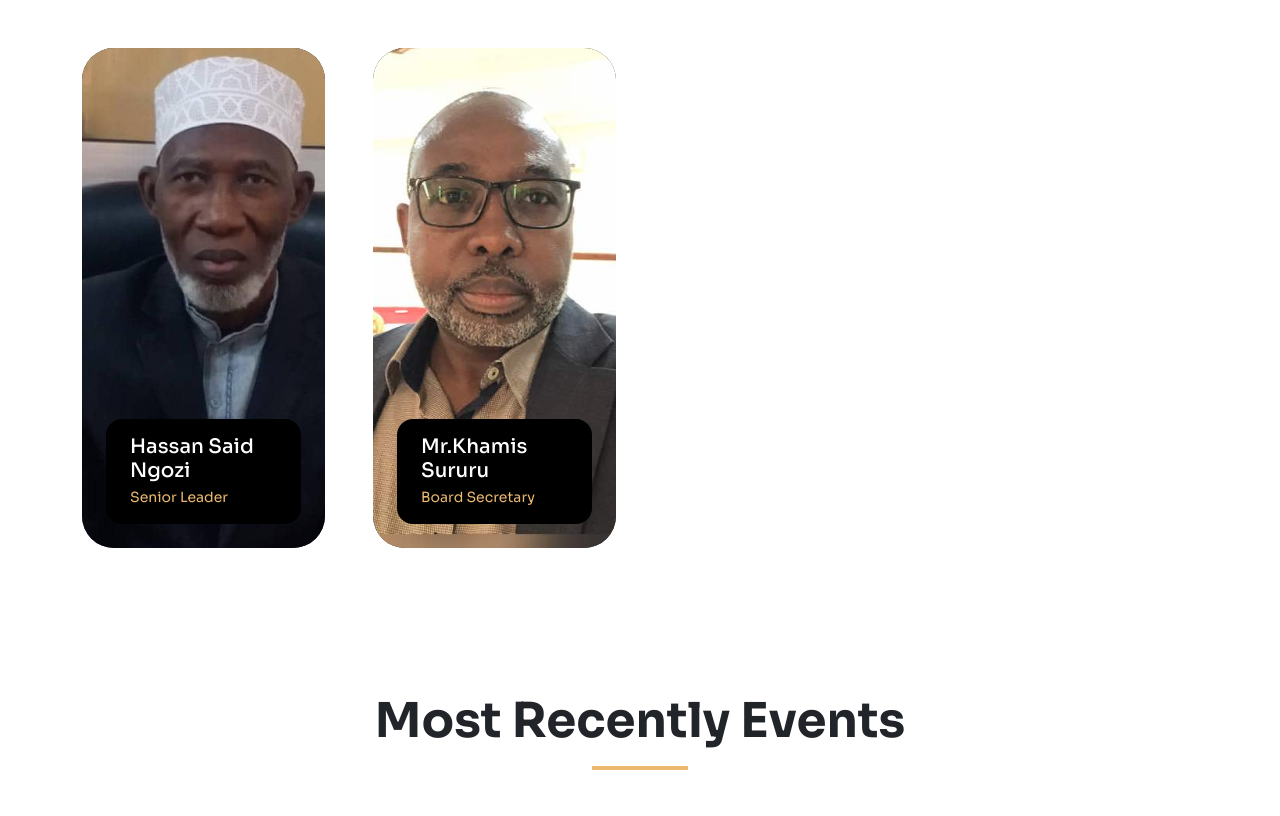
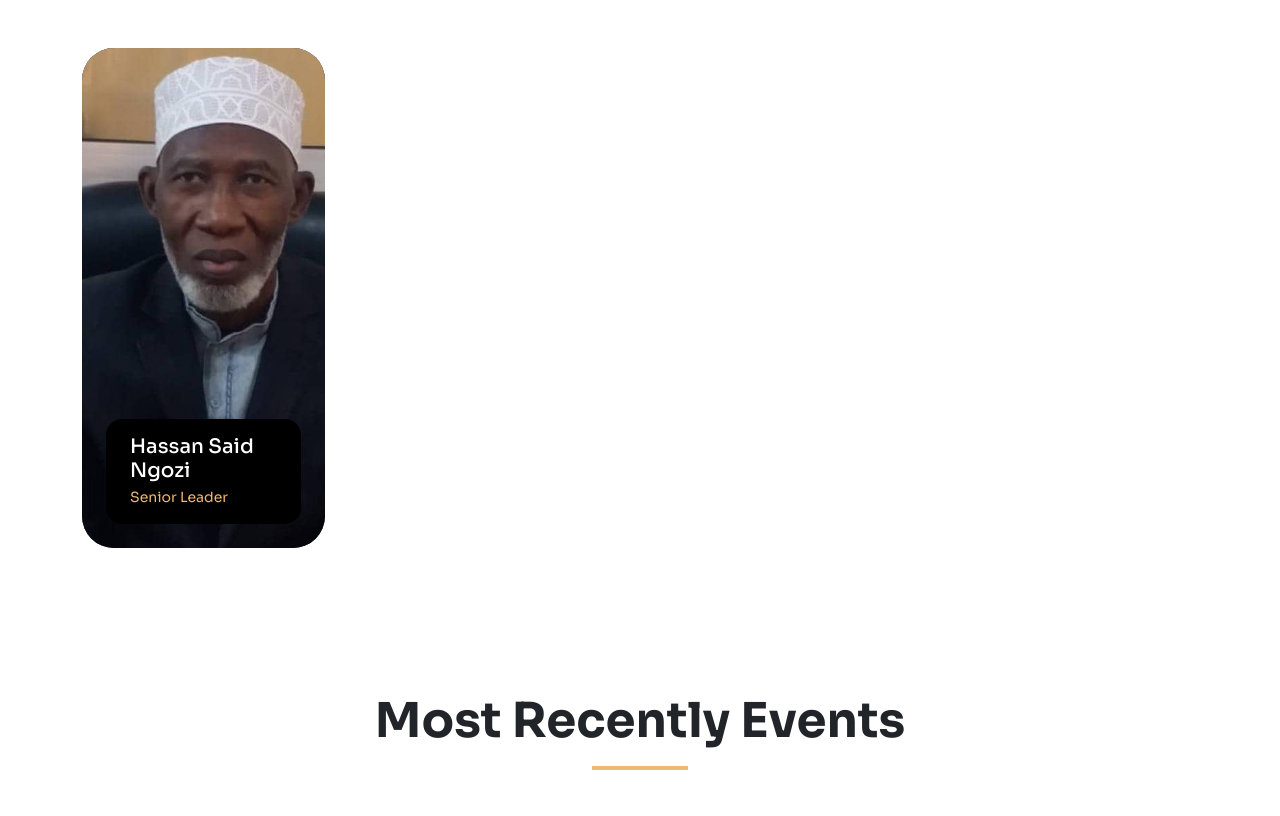
Before and after one commit to dawillygene/ZANEMA, a plain HTML site: page index.html in a window 1280 px wide. Shown: the part 5519-6335 px from the top of the page. Drawn offline with nearby package versions, Linux system fonts and the light colour scheme; animation ran at ten frames a second; a web font is replaced by a local one.

Commit message:
removal of khamisi sururu

```diff
--- a/index.html
+++ b/index.html
@@ -596,7 +596,7 @@
             </div>
         </div>
 
-        <div class="col-lg-3 col-md-4 col-12">
+        <!-- <div class="col-lg-3 col-md-4 col-12">
             <div class="card text-bg-dark border-0 rounded-5 overflow-hidden" data-aos="zoom-in" data-aos-duration="1000">
                 <img src="img/bordMembers/Mr.Khamis Sururu.jpg" class="card-img" alt="lawyer" style="width: 100%; height: 500px; object-fit: cover;">
                 <div class="card-img-overlay d-flex align-items-end p-4">
@@ -606,7 +606,7 @@
                     </div>
                 </div>
             </div>
-        </div>
+        </div> -->
 
 
     </div>
```
